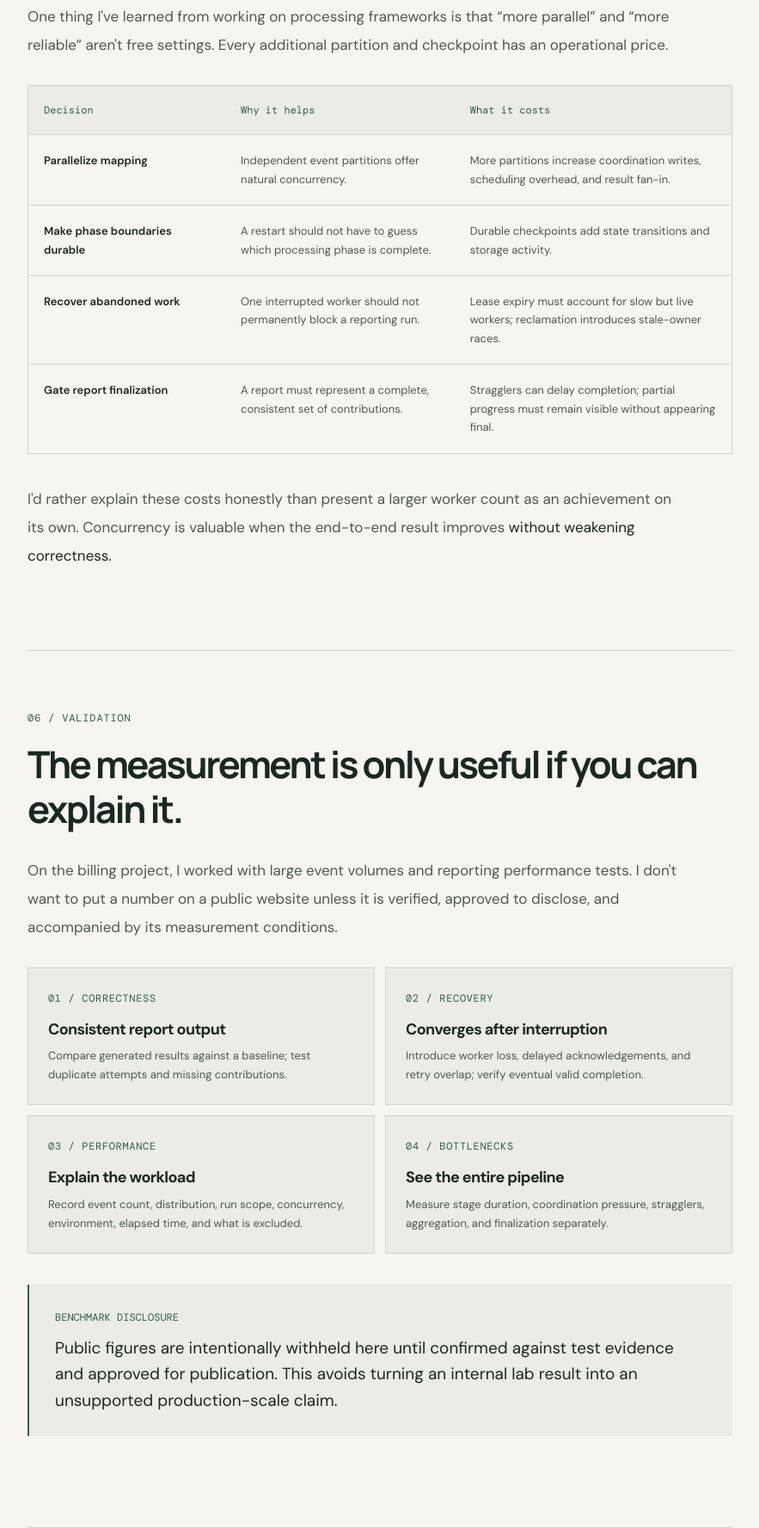
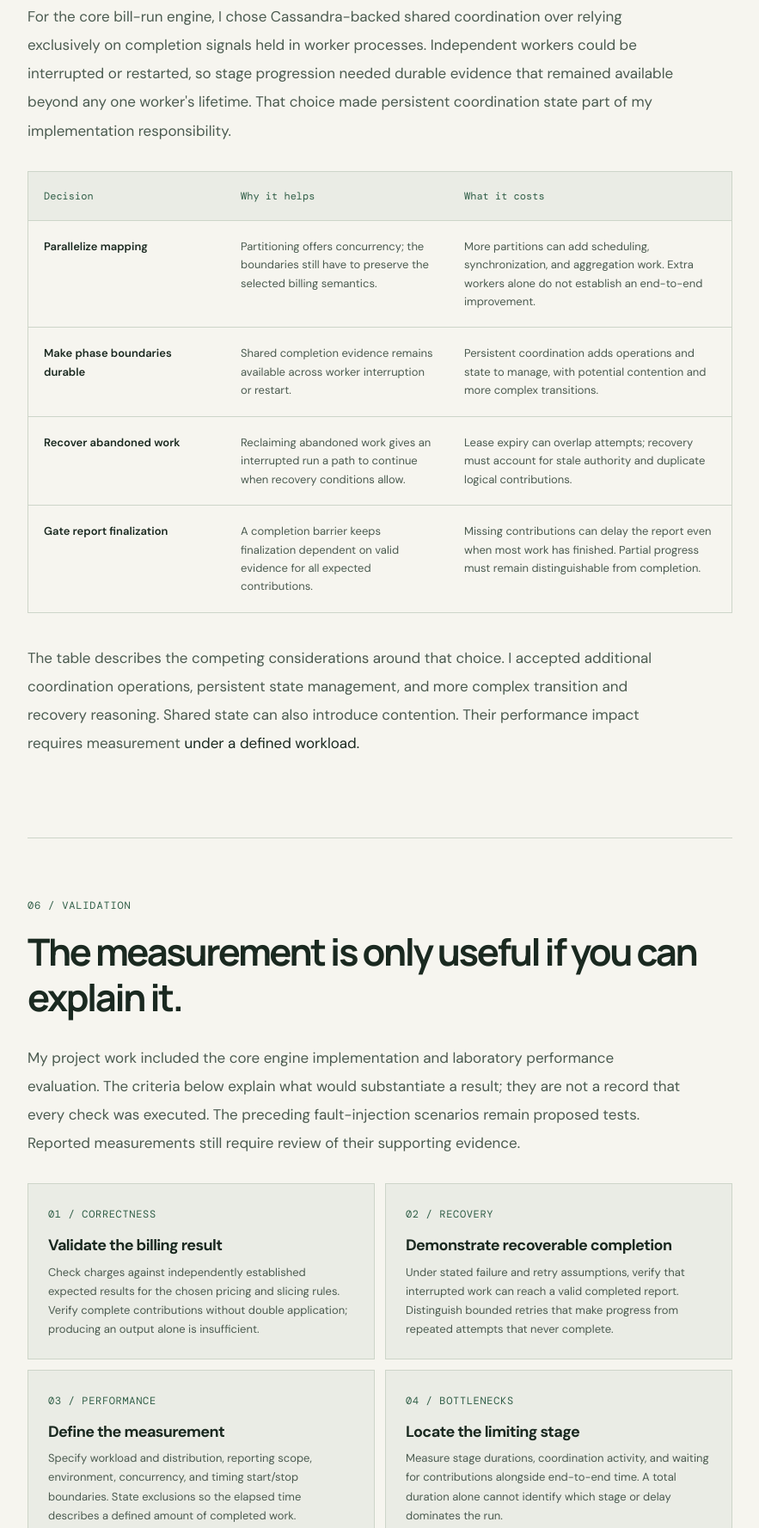
Before and after one commit to Priyansh-15/priyansh-15.github.io, an Astro site: page /work/distributed-billing in a window 1280 px wide. Shown: the part 6031-7808 px from the top of the page at 86% size, without its empty margins (380-1263 px from the left). Built offline with nearby package versions, Linux system fonts and the light colour scheme; Astro itself is replaced by a stand-in of ours.

Commit message:
content: strengthen billing tradeoffs and verification

```diff
--- a/src/pages/work/distributed-billing/index.astro
+++ b/src/pages/work/distributed-billing/index.astro
@@ -63,23 +63,23 @@ const scenarios = [
 const decisions = [
   {
     name: 'Parallelize mapping',
-    why: 'Independent event partitions offer natural concurrency.',
-    cost: 'More partitions increase coordination writes, scheduling overhead, and result fan-in.',
+    why: 'Partitioning offers concurrency; the boundaries still have to preserve the selected billing semantics.',
+    cost: 'More partitions can add scheduling, synchronization, and aggregation work. Extra workers alone do not establish an end-to-end improvement.',
   },
   {
     name: 'Make phase boundaries durable',
-    why: 'A restart should not have to guess which processing phase is complete.',
-    cost: 'Durable checkpoints add state transitions and storage activity.',
+    why: 'Shared completion evidence remains available across worker interruption or restart.',
+    cost: 'Persistent coordination adds operations and state to manage, with potential contention and more complex transitions.',
   },
   {
     name: 'Recover abandoned work',
-    why: 'One interrupted worker should not permanently block a reporting run.',
-    cost: 'Lease expiry must account for slow but live workers; reclamation introduces stale-owner races.',
+    why: 'Reclaiming abandoned work gives an interrupted run a path to continue when recovery conditions allow.',
+    cost: 'Lease expiry can overlap attempts; recovery must account for stale authority and duplicate logical contributions.',
   },
   {
     name: 'Gate report finalization',
-    why: 'A report must represent a complete, consistent set of contributions.',
-    cost: 'Stragglers can delay completion; partial progress must remain visible without appearing final.',
+    why: 'A completion barrier keeps finalization dependent on valid evidence for all expected contributions.',
+    cost: 'Missing contributions can delay the report even when most work has finished. Partial progress must remain distinguishable from completion.',
   },
 ];
 ---
@@ -359,9 +359,11 @@ const decisions = [
           <p class="case-label">05 / TRADEOFFS</p>
           <h2 id="billing-tradeoffs-title">Each reliability decision has a cost.</h2>
           <p>
-            One thing I've learned from working on processing frameworks is that “more parallel” and
-            “more reliable” aren't free settings. Every additional partition and checkpoint has an
-            operational price.
+            For the core bill-run engine, I chose Cassandra-backed shared coordination over relying
+            exclusively on completion signals held in worker processes. Independent workers could be
+            interrupted or restarted, so stage progression needed durable evidence that remained
+            available beyond any one worker's lifetime. That choice made persistent coordination
+            state part of my implementation responsibility.
           </p>
           <div
             class="v23-decision-table"
@@ -389,9 +391,10 @@ const decisions = [
             </table>
           </div>
           <p>
-            I'd rather explain these costs honestly than present a larger worker count as an
-            achievement on its own. Concurrency is valuable when the end-to-end result improves{' '}
-            <em>without weakening correctness.</em>
+            The table describes the competing considerations around that choice. I accepted
+            additional coordination operations, persistent state management, and more complex
+            transition and recovery reasoning. Shared state can also introduce contention. Their
+            performance impact requires measurement <em>under a defined workload.</em>
           </p>
         </section>
 
@@ -399,41 +402,46 @@ const decisions = [
           <p class="case-label">06 / VALIDATION</p>
           <h2>The measurement is only useful if you can explain it.</h2>
           <p>
-            On the billing project, I worked with large event volumes and reporting performance
-            tests. I don't want to put a number on a public website unless it is verified, approved
-            to disclose, and accompanied by its measurement conditions.
+            My project work included the core engine implementation and laboratory performance
+            evaluation. The criteria below explain what would substantiate a result; they are not a
+            record that every check was executed. The preceding fault-injection scenarios remain
+            proposed tests. Reported measurements still require review of their supporting evidence.
           </p>
           <div class="v23-validation-grid">
             <div>
               <span>01 / CORRECTNESS</span>
-              <strong>Consistent report output</strong>
+              <strong>Validate the billing result</strong>
               <p>
-                Compare generated results against a baseline; test duplicate attempts and missing
-                contributions.
+                Check charges against independently established expected results for the chosen
+                pricing and slicing rules. Verify complete contributions without double application;
+                producing an output alone is insufficient.
               </p>
             </div>
             <div>
               <span>02 / RECOVERY</span>
-              <strong>Converges after interruption</strong>
+              <strong>Demonstrate recoverable completion</strong>
               <p>
-                Introduce worker loss, delayed acknowledgements, and retry overlap; verify eventual
-                valid completion.
+                Under stated failure and retry assumptions, verify that interrupted work can reach a
+                valid completed report. Distinguish bounded retries that make progress from repeated
+                attempts that never complete.
               </p>
             </div>
             <div>
               <span>03 / PERFORMANCE</span>
-              <strong>Explain the workload</strong>
+              <strong>Define the measurement</strong>
               <p>
-                Record event count, distribution, run scope, concurrency, environment, elapsed time,
-                and what is excluded.
+                Specify workload and distribution, reporting scope, environment, concurrency, and
+                timing start/stop boundaries. State exclusions so the elapsed time describes a
+                defined amount of completed work.
               </p>
             </div>
             <div>
               <span>04 / BOTTLENECKS</span>
-              <strong>See the entire pipeline</strong>
+              <strong>Locate the limiting stage</strong>
               <p>
-                Measure stage duration, coordination pressure, stragglers, aggregation, and
-                finalization separately.
+                Measure stage durations, coordination activity, and waiting for contributions
+                alongside end-to-end time. A total duration alone cannot identify which stage or
+                delay dominates the run.
               </p>
             </div>
           </div>
@@ -449,24 +457,21 @@ const decisions = [
 
         <section id="reflection" class="case-section case-final-section">
           <p class="case-label">07 / WHAT I TOOK AWAY</p>
-          <h2>I think about completion differently now.</h2>
+          <h2>I had to account for the whole run.</h2>
           <p>
-            The useful shift for me was from asking <em>“How fast can we process these events?”</em>{' '}
-            to asking{' '}
-            <em>
-              “What would convince us that the full result is correct, durable, and safe to
-              publish?”
-            </em>
+            Starting from a pricing requirement, I had to decide how{' '}
+            <em>the processing phases fit together</em> and what{' '}
+            <em>completion meant when the workers could change.</em>
           </p>
           <p>
-            That question changes your approach to worker ownership, stage boundaries, recovery,
-            testing, and observability. It also makes performance numbers more meaningful: you can
-            say what finished, not just what ran.
+            Making coordination durable put state management and recovery reasoning inside my
+            core-engine responsibility. Concurrency required me to think about the validity of the
+            whole report as well as the execution of each worker.
           </p>
           <p>
-            Some implementation details have to remain private, but the engineering lessons are
-            worth sharing. They're also the questions I keep bringing to new distributed-systems
-            work.
+            The lesson I take forward is to make completion conditions and recovery assumptions
+            explainable, then distinguish what the design intends from what verification actually
+            demonstrates.
           </p>
           <div class="v23-story-end">
             <div>
```
